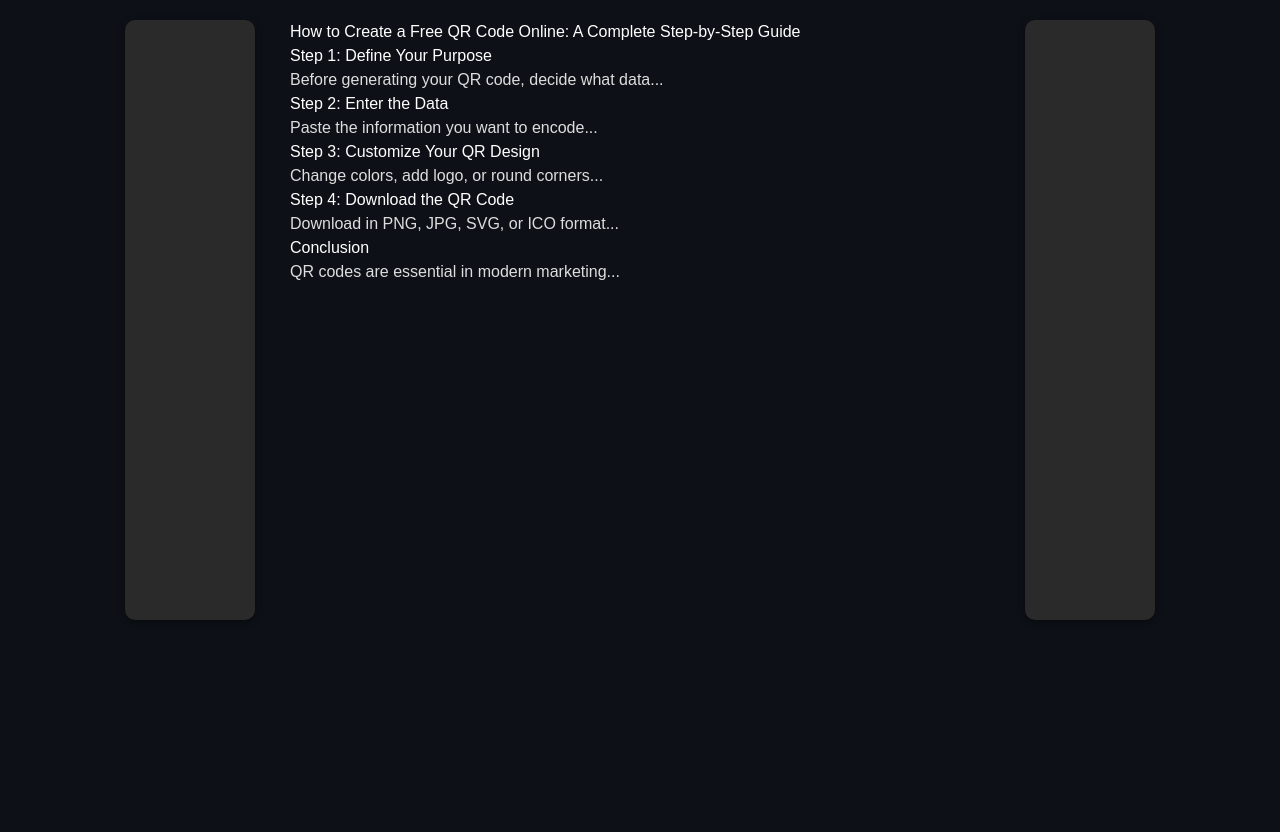
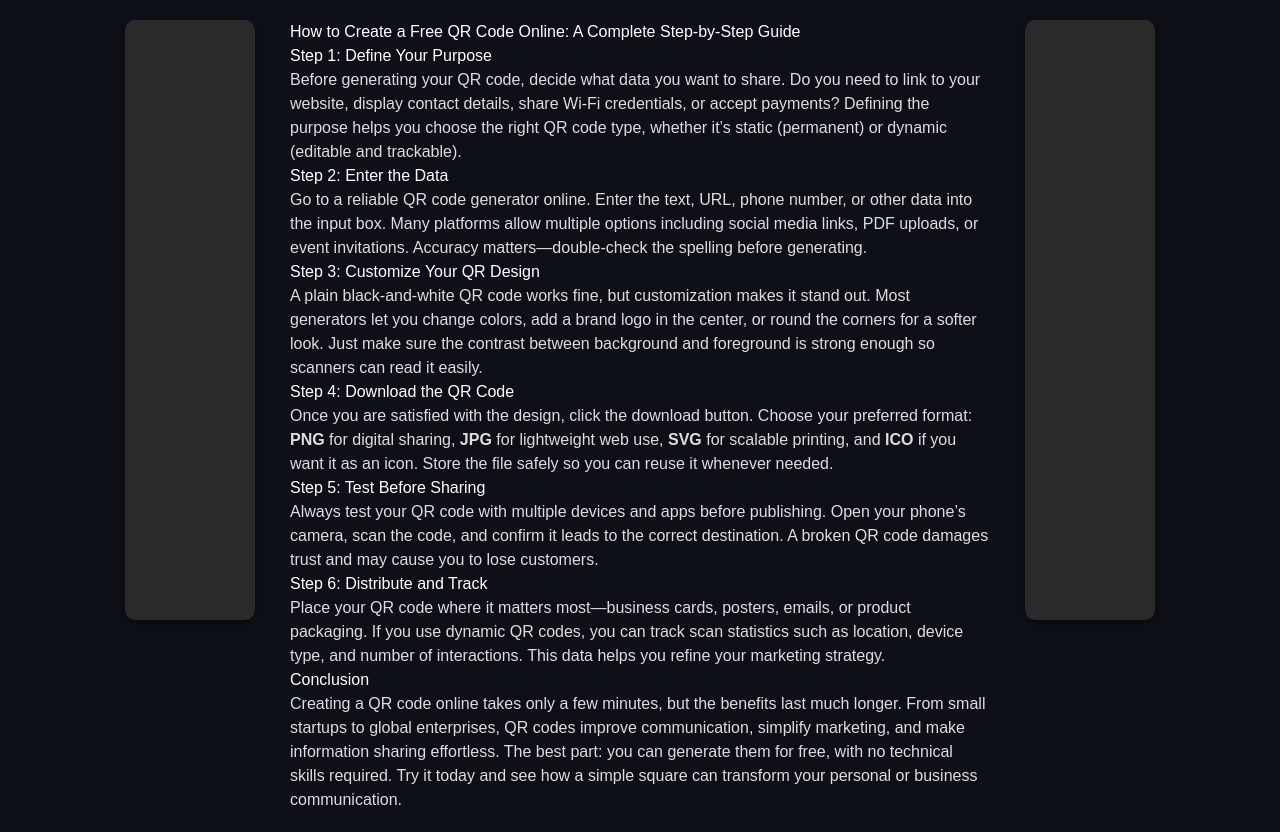
Before and after one commit to vasliddinasronbekov/QR-Generator, a Next.js app: page /blog/how-to-create-qr-code in a window 1280 px wide. Before the commit the page ends 800 px from the top, so only its background shows below. Built offline with nearby package versions, Linux system fonts and the light colour scheme.

Commit message:
Ads Connected

```diff
--- a/src/data/posts.js
+++ b/src/data/posts.js
@@ -1,43 +1,101 @@
+// src/data/posts.js
 export const posts = [
   {
     slug: "qr-generator-benefits",
     title: "QR Code Generator: The Smartest Tool for Businesses and Everyday Life",
-    description: "Discover why a free QR code generator is essential for businesses and individuals. Learn how to use QR codes for marketing, payments, and everyday life.",
+    description:
+      "Discover why a free QR code generator is essential for businesses and individuals. Learn how to use QR codes for marketing, payments, and everyday life.",
     date: "2025-09-16",
-    keywords: ["qr code generator", "free qr code", "online qr maker", "qr scanner", "qr code png download"],
+    keywords: [
+      "qr code generator",
+      "free qr code",
+      "online qr maker",
+      "qr scanner",
+      "qr code png download",
+    ],
     content: `
       <h2>What is a QR Code?</h2>
-      <p>QR (Quick Response) codes are two-dimensional barcodes...</p>
+      <p>
+        A QR (Quick Response) code is a two-dimensional barcode that stores information in a square grid of black and white pixels. Unlike traditional barcodes, QR codes can store much more data such as URLs, phone numbers, payment information, and even entire business cards. Scanning them is as simple as pointing a smartphone camera, making them accessible for everyone.
+      </p>
+
       <h2>Why You Need a QR Code Generator</h2>
-      <p>A QR code generator makes it easy to...</p>
+      <p>
+        A QR code generator makes it easy to create personalized codes for both business and personal use. Whether you are a business owner looking to engage customers or an individual wanting to share contact details quickly, QR codes save time and improve communication. The best part? With online tools, you don’t need design or coding skills—just type in your content and download the QR instantly.
+      </p>
+
       <h2>Benefits of QR Codes for Businesses</h2>
       <ul>
-        <li>Marketing made simple</li>
-        <li>Trackable analytics</li>
-        <li>Cost-effective</li>
-        <li>Professional branding</li>
+        <li><strong>Marketing made simple:</strong> Place QR codes on flyers, posters, menus, or packaging to instantly connect users to your website or product page.</li>
+        <li><strong>Trackable analytics:</strong> Advanced QR codes let businesses measure scans, locations, and times, offering valuable customer insights.</li>
+        <li><strong>Cost-effective:</strong> Printing a QR code costs almost nothing, yet it replaces complex systems like expensive NFC tags or custom apps.</li>
+        <li><strong>Professional branding:</strong> Customized QR codes with colors and logos increase brand recognition and trust.</li>
       </ul>
+
+      <h2>Everyday Uses of QR Codes</h2>
+      <p>
+        QR codes aren’t just for businesses. Students use them for sharing study notes, families use them to organize digital photo albums, and event organizers use them for ticketing. Restaurants have replaced printed menus with QR menus, saving money and being eco-friendly. With mobile payments growing worldwide, QR codes are now essential for fast, secure transactions.
+      </p>
+
+      <h2>How to Get Started</h2>
+      <p>
+        Getting started with QR codes is easy. Simply open a free online QR generator, type in the text, URL, or phone number you want to share, and download your code. Many tools support multiple file formats such as PNG, SVG, and JPG, so you can choose the best one for your needs. Place the QR code where your audience will see it, and you’re ready to go.
+      </p>
+
       <h2>Conclusion</h2>
-      <p>A QR code generator is more than a shortcut...</p>
+      <p>
+        A QR code generator is more than a shortcut—it is a gateway to smarter communication. Whether you run a small business, manage a global brand, or just want to make daily tasks easier, QR codes give you the flexibility and power to share information instantly. The future of connectivity is contactless, and QR codes are leading the way.
+      </p>
     `,
   },
   {
     slug: "how-to-create-qr-code",
     title: "How to Create a Free QR Code Online: A Complete Step-by-Step Guide",
-    description: "Learn step by step how to create a free QR code online in minutes. Customize, download, and use QR codes for business or personal needs.",
+    description:
+      "Learn step by step how to create a free QR code online in minutes. Customize, download, and use QR codes for business or personal needs.",
     date: "2025-09-16",
-    keywords: ["free qr code generator", "online qr maker", "create qr code", "qr code svg download", "qr generator with logo"],
+    keywords: [
+      "free qr code generator",
+      "online qr maker",
+      "create qr code",
+      "qr code svg download",
+      "qr generator with logo",
+    ],
     content: `
       <h2>Step 1: Define Your Purpose</h2>
-      <p>Before generating your QR code, decide what data...</p>
+      <p>
+        Before generating your QR code, decide what data you want to share. Do you need to link to your website, display contact details, share Wi-Fi credentials, or accept payments? Defining the purpose helps you choose the right QR code type, whether it’s static (permanent) or dynamic (editable and trackable).
+      </p>
+
       <h2>Step 2: Enter the Data</h2>
-      <p>Paste the information you want to encode...</p>
+      <p>
+        Go to a reliable QR code generator online. Enter the text, URL, phone number, or other data into the input box. Many platforms allow multiple options including social media links, PDF uploads, or event invitations. Accuracy matters—double-check the spelling before generating.
+      </p>
+
       <h2>Step 3: Customize Your QR Design</h2>
-      <p>Change colors, add logo, or round corners...</p>
+      <p>
+        A plain black-and-white QR code works fine, but customization makes it stand out. Most generators let you change colors, add a brand logo in the center, or round the corners for a softer look. Just make sure the contrast between background and foreground is strong enough so scanners can read it easily.
+      </p>
+
       <h2>Step 4: Download the QR Code</h2>
-      <p>Download in PNG, JPG, SVG, or ICO format...</p>
+      <p>
+        Once you are satisfied with the design, click the download button. Choose your preferred format: <strong>PNG</strong> for digital sharing, <strong>JPG</strong> for lightweight web use, <strong>SVG</strong> for scalable printing, and <strong>ICO</strong> if you want it as an icon. Store the file safely so you can reuse it whenever needed.
+      </p>
+
+      <h2>Step 5: Test Before Sharing</h2>
+      <p>
+        Always test your QR code with multiple devices and apps before publishing. Open your phone’s camera, scan the code, and confirm it leads to the correct destination. A broken QR code damages trust and may cause you to lose customers.
+      </p>
+
+      <h2>Step 6: Distribute and Track</h2>
+      <p>
+        Place your QR code where it matters most—business cards, posters, emails, or product packaging. If you use dynamic QR codes, you can track scan statistics such as location, device type, and number of interactions. This data helps you refine your marketing strategy.
+      </p>
+
       <h2>Conclusion</h2>
-      <p>QR codes are essential in modern marketing...</p>
+      <p>
+        Creating a QR code online takes only a few minutes, but the benefits last much longer. From small startups to global enterprises, QR codes improve communication, simplify marketing, and make information sharing effortless. The best part: you can generate them for free, with no technical skills required. Try it today and see how a simple square can transform your personal or business communication.
+      </p>
     `,
   },
 ];
```
